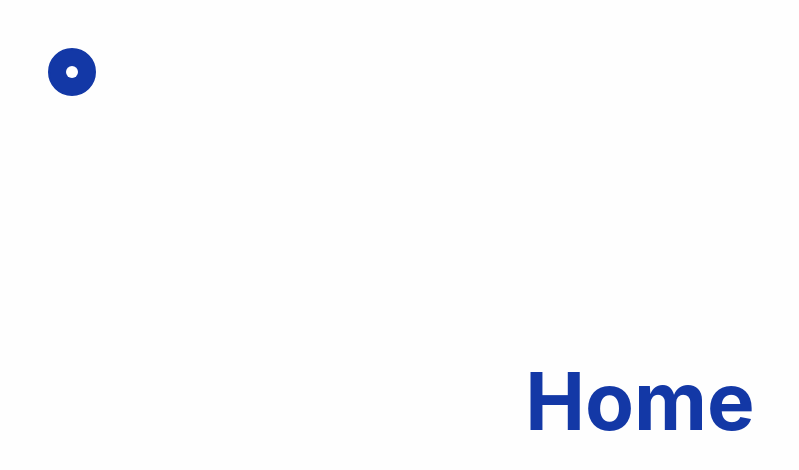
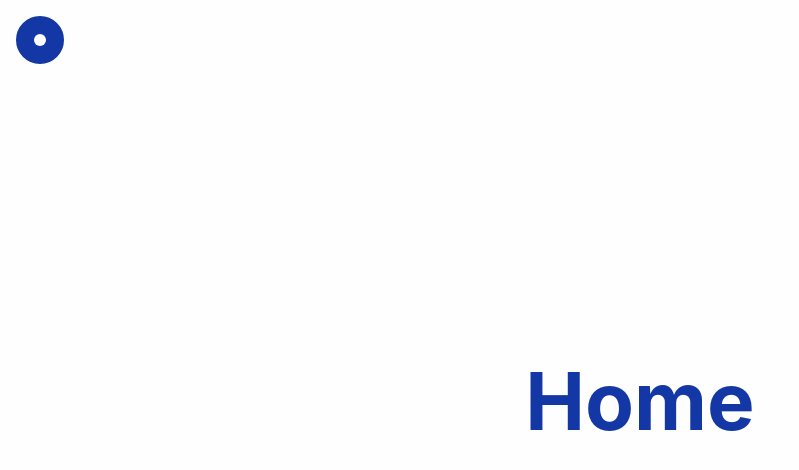
Before and after one commit to PhillipeAlves/sliding-menu, a React (Create React App) app: page / in a window 1280 px wide. Shown: the top 470 px of the page, without its empty margins (0-799 px from the left). Built offline with nearby package versions, Linux system fonts and the light colour scheme.

Commit message:
fix button position

```diff
--- a/src/Components/Menu/Menu.css
+++ b/src/Components/Menu/Menu.css
@@ -60,8 +60,8 @@
 .toggle-menu-btn
 {
     position: fixed;
-    top: 3rem;
-    left: 3rem;
+    top: 1rem;
+    left: 1rem;
     width: 3rem;
     height: 3rem;
     background-color: rgb(19, 56, 166);
```
